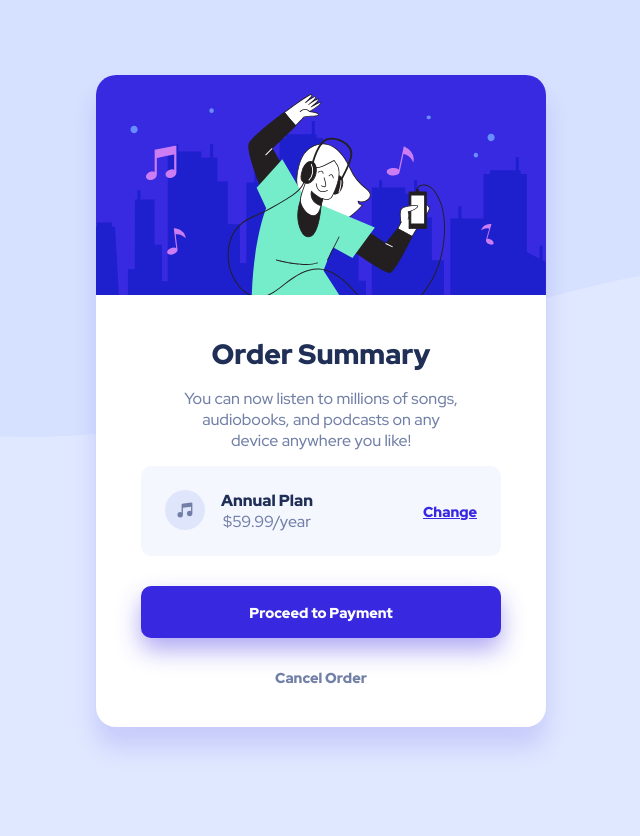
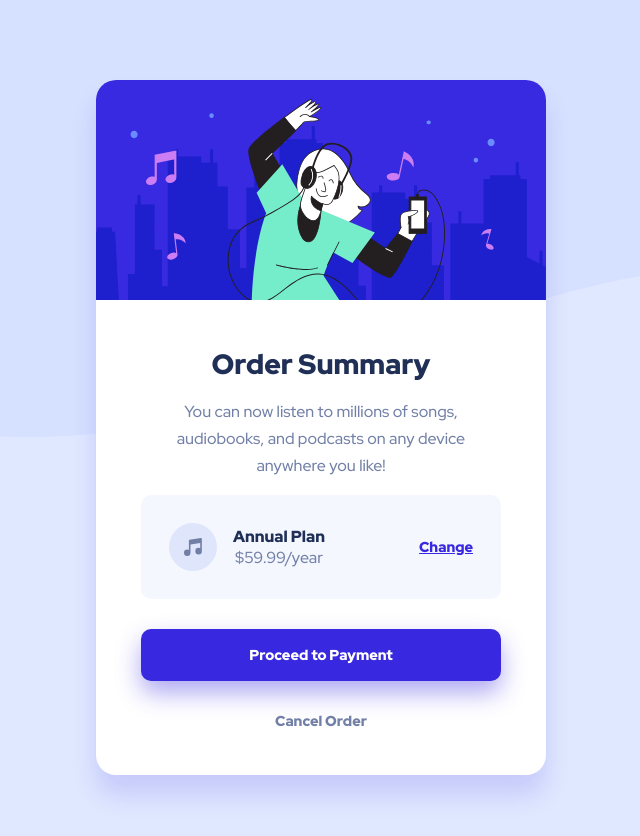
Before and after one commit to emmaclarem/frontend-mentor-projects, a plain HTML site: page index.html in a window 1280 px wide. Shown: the whole page, without its empty margins (319-959 px from the left). Before the commit the page ends 802 px from the top, so only its background shows below. Drawn offline with Linux system fonts and the light colour scheme.

Commit message:
Tweak layout and sizing

```diff
--- a/index.html
+++ b/index.html
@@ -20,7 +20,7 @@
             device anywhere you like!</p>
 
           <div class="container plan">
-            <div class="container">
+            <div class="container plan-details">
               <img src="./images/icon-music.svg" alt="Blue circular icon with music note." class="icon">
               <div>
                 <h2>Annual Plan</h2>
--- a/style.css
+++ b/style.css
@@ -76,7 +76,7 @@ a {
 
 .card {
     width: min(450px, 90%);
-    margin: 75px auto;
+    margin: 80px auto;
     background-color: #fff;
     border-radius: 20px;
     flex-direction: column;
@@ -86,7 +86,7 @@ a {
 .text-container {
     flex-direction: column;
     width: 80%;
-    margin: 25px auto;
+    margin: 30px auto;
 }
 
 .text-container > * {
@@ -94,8 +94,9 @@ a {
 }
 
 .tagline {
-    width: 80%;
+    width: 85%;
     margin: 0 auto;
+    line-height: 1.7em;
 }
 
 .plan {
@@ -103,12 +104,16 @@ a {
     border-radius: 10px;
     justify-content: space-between;
     align-items: center;
-    padding: 1.5em;
+    padding: 1.75em;
+}
+
+.plan-details {
+    align-items: center;
 }
 
 .icon {
     margin-right: 1em;
-    height: 40px;
+    height: 100%;
 }
 
 /*=========
```
